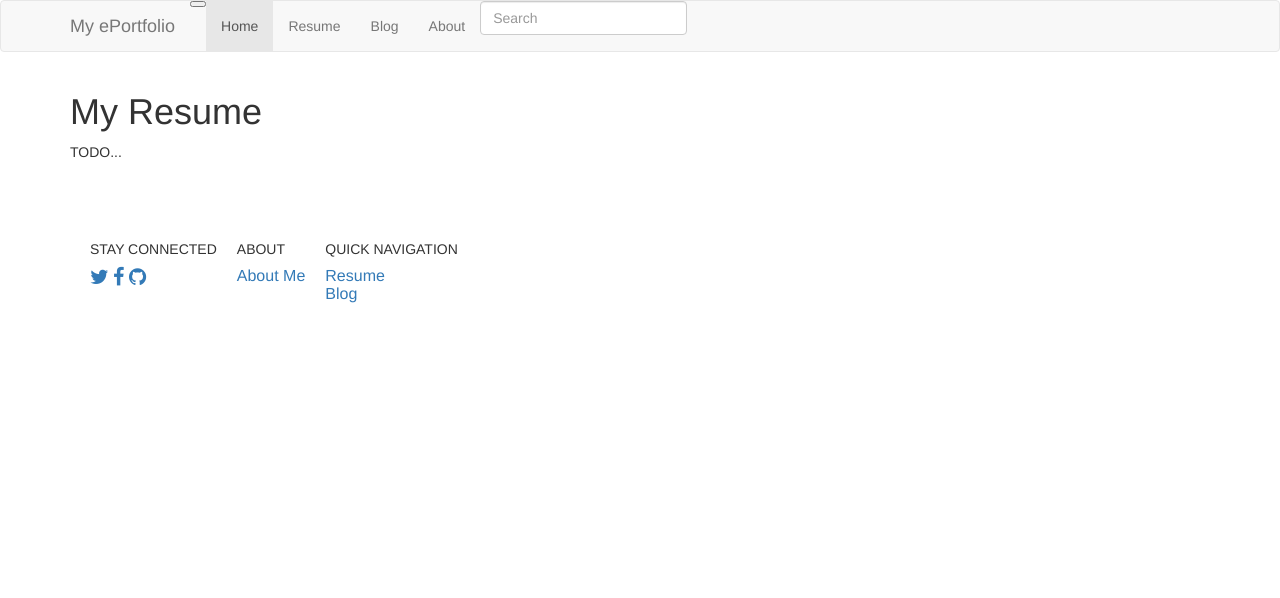
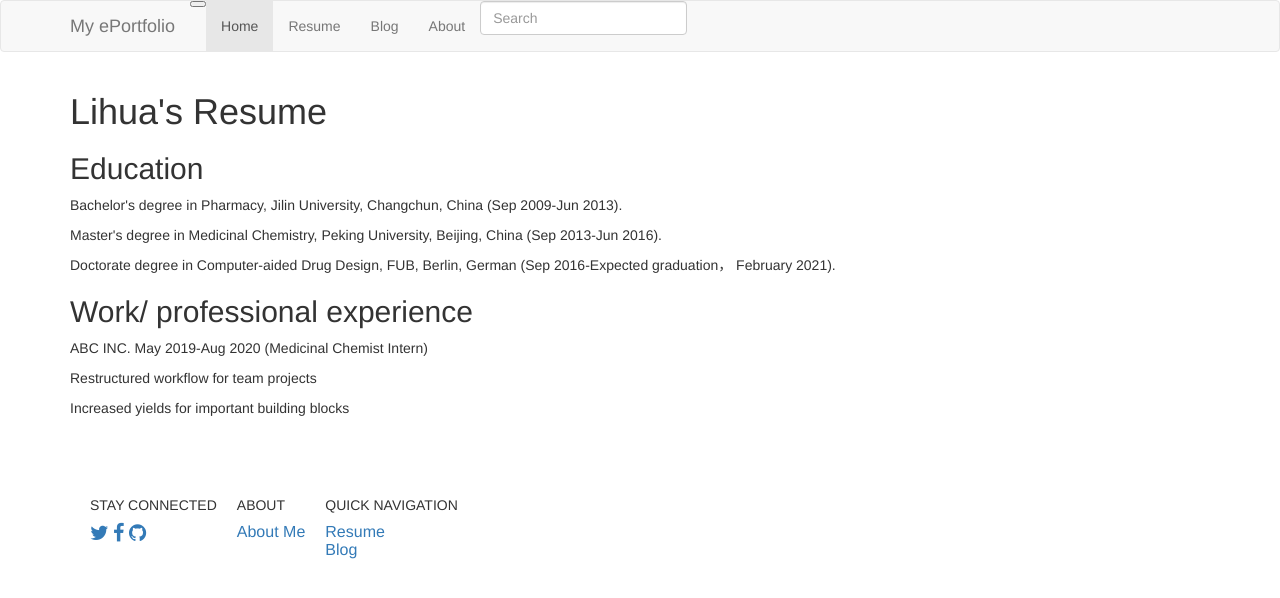
Before and after one commit to dlhlisa/eportfolio, a Flask app: page /resume in a window 1280 px wide. Shown: the top 598 px of the page. Run offline with Flask 2, Linux system fonts and the light colour scheme; some libraries are stand-ins or nearby versions.

Commit message:
add new files

```diff
--- a/templates/resume.html
+++ b/templates/resume.html
@@ -2,7 +2,14 @@
 
 {% block body %}
 
-<h1> My Resume </h1>
-<p>TODO...</p>
+<h1> Lihua's Resume </h1>
+<h2>Education</h2>
+<p>Bachelor's degree in Pharmacy, Jilin University, Changchun, China (Sep 2009-Jun 2013).</p>
+<p>Master's degree in Medicinal Chemistry, Peking University, Beijing, China (Sep 2013-Jun 2016). </p>
+<p>Doctorate degree in Computer-aided Drug Design, FUB, Berlin, German (Sep 2016-Expected graduation， February 2021).</p>
+<h2>Work/ professional experience</h2>
+<p>ABC INC. May 2019-Aug 2020 (Medicinal Chemist Intern)</p>
+<p>Restructured workflow for team projects</p>
+<p>Increased yields for important building blocks</p>
 
 {% endblock %}
```
